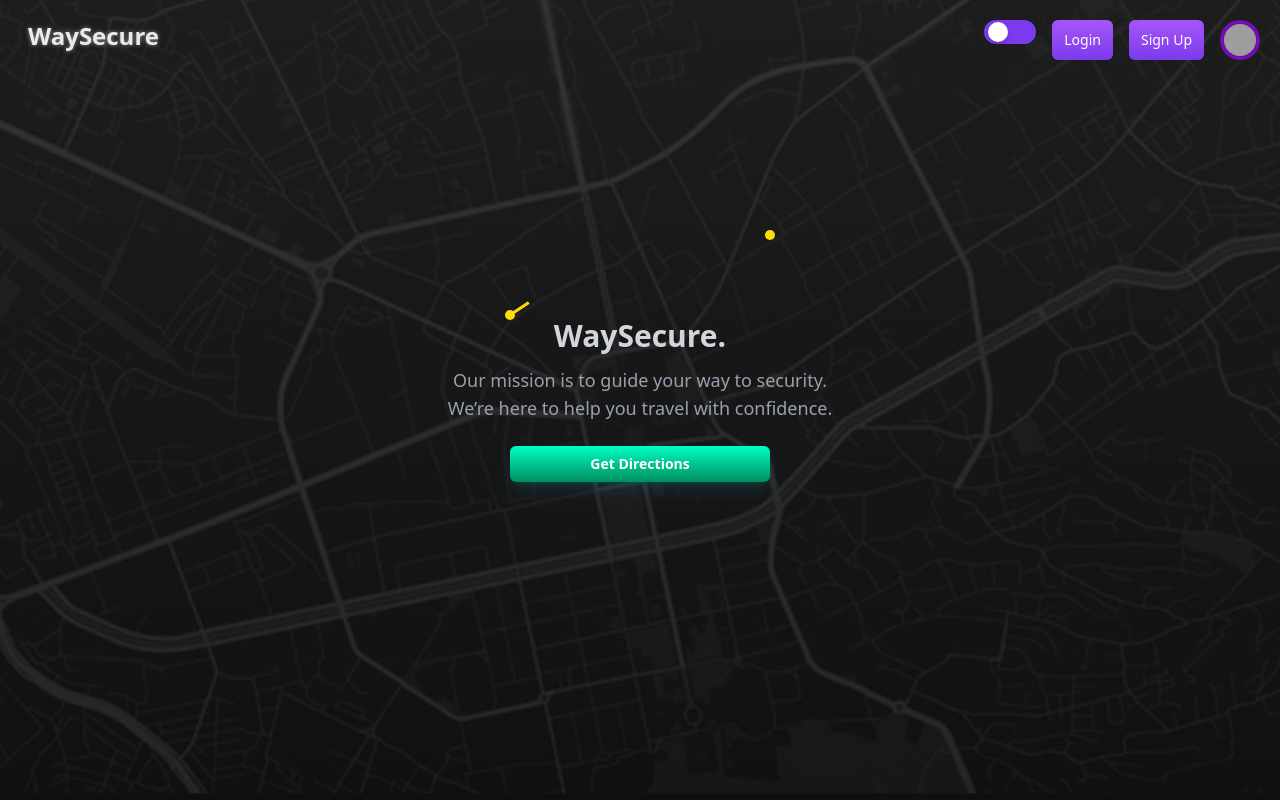
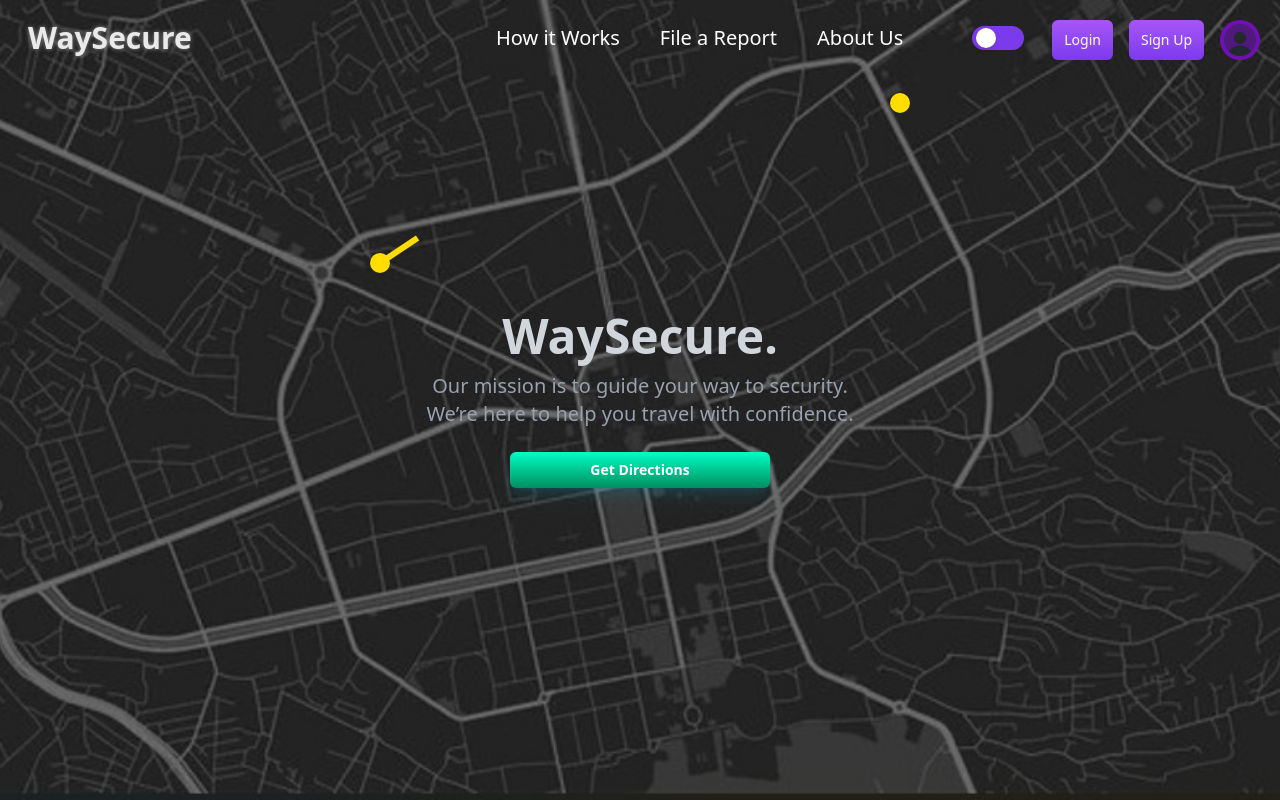
Before and after one commit to RAJWARDHAN-B/waySecure-frontend, a React (Vite) app: page / in a window 1280 px wide. Built offline with nearby package versions, Linux system fonts and the light colour scheme; grey boxes are pictures that could not be loaded.

Commit message:
some changes

```diff
--- a/src/LandingPage.jsx
+++ b/src/LandingPage.jsx
@@ -1,13 +1,14 @@
 import React, { useState } from "react";
 import { useNavigate } from "react-router-dom";
 import darkMapBg from './assets/darkmapbg.jpeg'; // Import the image
+import profileIcon from './profileIcon.png';
 import { motion } from 'framer-motion'; // Import motion for the animation
 
 const MissionPathAnimation = () => {
   return (
     <div className="absolute inset-0 h-[500px] pointer-events-none z-10">
       <svg
-        className="absolute top-1/2 left-1/2 transform -translate-x-1/2 -translate-y-1/2 w-[300px] h-[150px]"
+        className="absolute top-8/30 left-1/2 transform -translate-x-1/2 -translate-y-1/2 w-[600px] h-[300px]"
         viewBox="0 0 300 150"
       >
         {/* Animated Path */}
@@ -51,16 +52,63 @@ const LandingPage = () => {
       {!isLightMode && (
         <>
           <div
-            className="absolute inset-0 bg-cover bg-center opacity-30 z-0"
-            style={{ backgroundImage: `url(${darkMapBg})` }} // Use the imported image
+            className="absolute inset-0 bg-cover bg-center z-0"
+            style={{
+              backgroundImage: `url(${darkMapBg}), linear-gradient(to top, rgba(0, 0, 0, 1) 0%, rgba(0, 0, 0, 1) 10%)`,
+            }}
           ></div>
+
           <MissionPathAnimation /> {/* Add the animation here */}
         </>
       )}
 
+      {/* Navbar */}
+      <div className="absolute top-2 left-120 right-0 flex items-center p-4 z-30 text-xl">
+        {/* Navigation Links on the Left */}
+        <div className="flex space-x-10">
+          <button
+            className="text-white font-medium"
+            onClick={() => navigate("/how-it-works")}
+          >
+            How it Works
+          </button>
+          <button
+            className="text-white font-medium"
+            onClick={() => navigate("/file-a-report")}
+          >
+            File a Report
+          </button>
+          <button
+            className="text-white font-medium"
+            onClick={() => navigate("/about-us")}
+          >
+            About Us
+          </button>
+        </div>
+
+        {/* Empty space to push the toggle button to the center */}
+        <div className="flex-grow"></div>
+
+        {/* Toggle Button in the Center */}
+        <div className="flex items-center">
+          <button
+            className={`relative w-13 h-6 flex items-center right-60 rounded-full p-1 cursor-pointer transition-colors duration-300 ${
+              isLightMode ? "bg-[#D8B4FE]" : "bg-[#7C3AED]"
+            }`}
+            onClick={() => setIsLightMode(!isLightMode)}
+          >
+            <div
+              className={`w-5 h-5 bg-white rounded-full shadow-md transition-transform ${
+                isLightMode ? "translate-x-7" : "translate-x-0"
+              }`}
+            ></div>
+          </button>
+        </div>
+      </div>
+
       {/* Header (WaySecure at the top-left) */}
       <div
-        className={`absolute top-5 left-7 text-2xl font-extrabold transition-all z-30
+        className={`absolute top-5 left-7 text-3xl font-extrabold transition-all z-30
     ${
       isLightMode
         ? "text-black drop-shadow-[0_0_4px_rgba(255,255,255,0.5)]"  // Light Mode: Normal black text
@@ -72,65 +120,20 @@ const LandingPage = () => {
 
       {/* Main Content */}
       <div
-        className={`flex-1 flex flex-col items-center justify-center text-center px-6 ${isLightMode ? "bg-white" : "bg-gradient-to-b from-[#1C1C1C] to-[#0A0A0A]"}`}
+        className={`flex-1 flex flex-col items-center justify-center text-center px-6 ${
+          isLightMode ? "bg-white" : "bg-gradient-to-b from-[#1C1C1C] to-[#0A0A0A]"
+        }`}
       >
-        {/* Header */}
-        <div className="absolute top-5 right-5 flex space-x-4">
-          {/* Toggle Switch */}
-          <button
-            className={`relative w-13 h-6 flex items-center rounded-full p-1 cursor-pointer transition-colors duration-300 ${
-              isLightMode ? "bg-[#D8B4FE]" : "bg-[#7C3AED]"
-            }`}
-            onClick={() => setIsLightMode(!isLightMode)}
-          >
-            <div
-              className={`w-5 h-5 bg-white rounded-full shadow-md transition-transform ${
-                isLightMode ? "translate-x-7" : "translate-x-0"
-              }`}
-            ></div>
-          </button>
-
-          <button
-            className={`px-3 py-1.1 text-sm rounded-md transition font-medium
-    ${
-      isLightMode
-        ? "bg-[#D8B4FE] text-black hover:bg-[#C084FC]" // Light Purple in Light Mode
-        : "bg-gradient-to-b from-[#A855F7] to-[#7C3AED] text-white hover:from-[#C084FC] hover:to-[#9333EA]" // Neon Purple + Gradient in Dark Mode
-    }`}
-            onClick={() => navigate("/login")}
-          >
-            Login
-          </button>
-          <button
-            className={`px-3 py-1.1 text-sm rounded-md transition font-medium
-    ${
-      isLightMode
-        ? "bg-[#D8B4FE] text-black hover:bg-[#C084FC]" // Light Purple in Light Mode
-        : "bg-gradient-to-b from-[#A855F7] to-[#7C3AED] text-white hover:from-[#C084FC] hover:to-[#9333EA]" // Neon Purple + Gradient in Dark Mode
-    }`}
-            onClick={() => navigate("/signup")}
-          >
-            Sign Up
-          </button>
-          <button className="bg-purple-800 p-1 rounded-full hover:bg-purple-900 transition w-10 h-10 flex items-center justify-center">
-            <img
-              src="waysecure\src\download.png"
-              alt="Profile"
-              className="w-full h-full object-cover rounded-full"
-            />
-          </button>
-        </div>
-
         {/* Center Content */}
         <h1
-          className={`text-3xl font-bold transition-all z-20
+          className={`text-5xl font-bold transition-all z-20 text-3xl
   ${isLightMode ? "text-gray-800" : "text-gray-300"}`}
         >
           WaySecure.
         </h1>
 
         <p
-          className={`mt-3 text-lg transition-all z-20
+          className={`mt-3 text-xl transition-all z-20
   ${isLightMode ? "text-gray-700" : "text-gray-400"}`}
         >
           Our mission is to guide your way to security. <br />
@@ -150,7 +153,40 @@ const LandingPage = () => {
           Get Directions
         </button>
       </div>
+      <div className="absolute top-5 right-5 flex space-x-4 z-30">
+        <button
+          className={`px-3 py-1.1 text-sm rounded-md transition font-medium
+          ${
+            isLightMode
+              ? "bg-[#D8B4FE] text-black hover:bg-[#C084FC]" // Light Purple in Light Mode
+              : "bg-gradient-to-b from-[#A855F7] to-[#7C3AED] text-white hover:from-[#C084FC] hover:to-[#9333EA]" // Neon Purple + Gradient in Dark Mode
+          }`}
+          onClick={() => navigate("/login")}
+        >
+          Login
+        </button>
+        <button
+          className={`px-3 py-1.1 text-sm rounded-md transition font-medium
+          ${
+            isLightMode
+              ? "bg-[#D8B4FE] text-black hover:bg-[#C084FC]" // Light Purple in Light Mode
+              : "bg-gradient-to-b from-[#A855F7] to-[#7C3AED] text-white hover:from-[#C084FC] hover:to-[#9333EA]" // Neon Purple + Gradient in Dark Mode
+          }`}
+          onClick={() => navigate("/signup")}
+        >
+          Sign Up
+        </button>
+        <button className="bg-purple-800 p-1 rounded-full hover:bg-purple-900 transition w-10 h-10 flex items-center justify-center">
+          {/* <img
+            src="waysecure\src\download.png"
+            alt="Profile"
+            className="w-full h-full object-cover rounded-full"
+          /> */}
+          <img src={profileIcon} alt='profile'/>
+        </button>
+      </div>
     </div>
+
   );
 };
 
```
Also changed, not shown: src/profileicon.png (added).
